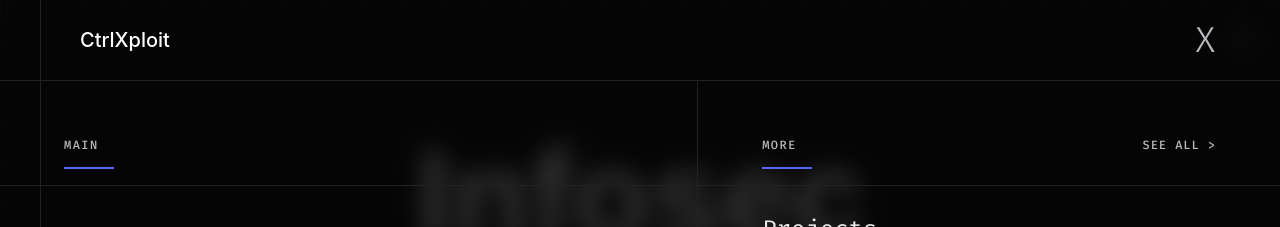
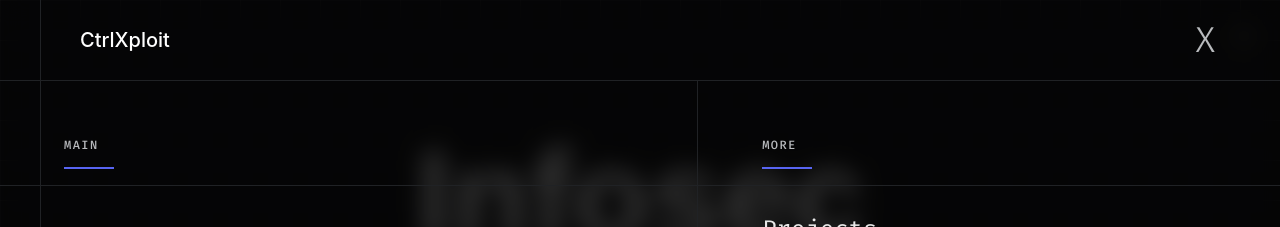
Before and after one commit to CtrlXploit/website, a Next.js app: page / in a window 1280 px wide. Both pictures are taken after a click on the button "Open menu". Shown: the top 227 px of the page. Built offline with nearby package versions, Linux system fonts and the light colour scheme; a web font is replaced by a local one.

Commit message:
feat: refactor NavMenu

```diff
--- a/src/components/mobile-menu.tsx
+++ b/src/components/NavMenu.tsx
@@ -3,7 +3,7 @@
 import Link from "next/link";
 import { useEffect } from "react";
 
-interface MobileMenuProps {
+interface navProps {
   onClose: () => void;
 }
 
@@ -22,7 +22,7 @@ const secondaryNav = [
   { label: "Contact", href: "#" },
 ];
 
-export function MobileMenu({ onClose }: MobileMenuProps) {
+export function NavMenu({ onClose }: navProps) {
   useEffect(() => {
     const handleEsc = (event: KeyboardEvent) => {
       if (event.key === "Escape") {
@@ -90,7 +90,7 @@ export function MobileMenu({ onClose }: MobileMenuProps) {
                     <Link
                       href={item.href}
                       onClick={onClose}
-                      className="inline-block relative mb-5 pb-2 text-[32px] sm:text-[40px] md:text-[52px] font-normal uppercase tracking-tighter leading-tight text-white opacity-90 transition-all duration-300 hover:opacity-100 group-hover:opacity-30 hover:!opacity-100 after:content-[''] after:absolute after:bottom-0 after:left-0 after:h-[1px] after:w-0 after:bg-[var(--accent-color)] after:transition-all after:duration-300 hover:after:w-full"
+                      className="inline-block relative mb-5 pb-2 text-[32px] sm:text-[40px] md:text-[52px] font-normal uppercase tracking-tighter leading-tight text-white opacity-90 transition-all duration-300 group-hover:opacity-30 hover:!opacity-100 after:content-[''] after:absolute after:bottom-0 after:left-0 after:h-[1px] after:w-0 after:bg-[var(--accent-color)] after:transition-all after:duration-300 hover:after:w-full"
                       style={{
                         fontFamily: "var(--font-main-left)",
                         fontFeatureSettings: '"liga", "ss02"',
@@ -108,12 +108,6 @@ export function MobileMenu({ onClose }: MobileMenuProps) {
               <h2 className="text-xs font-medium text-[var(--text-color-secondary)] tracking-[0.12em] uppercase relative after:content-[''] after:absolute after:bottom-[-1rem] after:left-0 after:w-[50px] after:h-[2px] after:bg-[var(--accent-color)] hover:after:w-[100px] after:transition-all after:duration-300">
                 More
               </h2>
-              <Link
-                href="#"
-                className="text-xs text-[var(--text-color-secondary)] tracking-[0.08em] font-medium uppercase transition-colors hover:text-[var(--accent-color)]"
-              >
-                See All &gt;
-              </Link>
             </header>
             <nav>
               <ul className="relative group">
@@ -125,7 +119,7 @@ export function MobileMenu({ onClose }: MobileMenuProps) {
                     <Link
                       href={topic.href}
                       onClick={onClose}
-                      className="block py-7 text-lg sm:text-xl md:text-2xl font-normal text-[var(--text-color-primary)] opacity-90 transition-all duration-300 hover:opacity-100 group-hover:opacity-30 hover:!opacity-100"
+                      className="block py-7 text-lg sm:text-xl md:text-2xl font-normal text-[var(--text-color-primary)] opacity-90 transition-all duration-300 group-hover:opacity-30 hover:!opacity-100"
                     >
                       {topic.label}
                     </Link>
--- a/src/components/header.tsx
+++ b/src/components/header.tsx
@@ -1,9 +1,9 @@
 "use client";
 
-import { useState } from 'react';
-import { Menu } from 'lucide-react';
-import { Button } from '@/components/ui/button';
-import { MobileMenu } from './mobile-menu';
+import { useState } from "react";
+import { Menu } from "lucide-react";
+import { Button } from "@/components/ui/button";
+import { NavMenu } from "@/components/NavMenu";
 
 export function Header() {
   const [isMenuOpen, setIsMenuOpen] = useState(false);
@@ -16,7 +16,7 @@ export function Header() {
           <span className="sr-only">Open menu</span>
         </Button>
       </header>
-      {isMenuOpen && <MobileMenu onClose={() => setIsMenuOpen(false)} />}
+      {isMenuOpen && <NavMenu onClose={() => setIsMenuOpen(false)} />}
     </>
   );
 }
```
